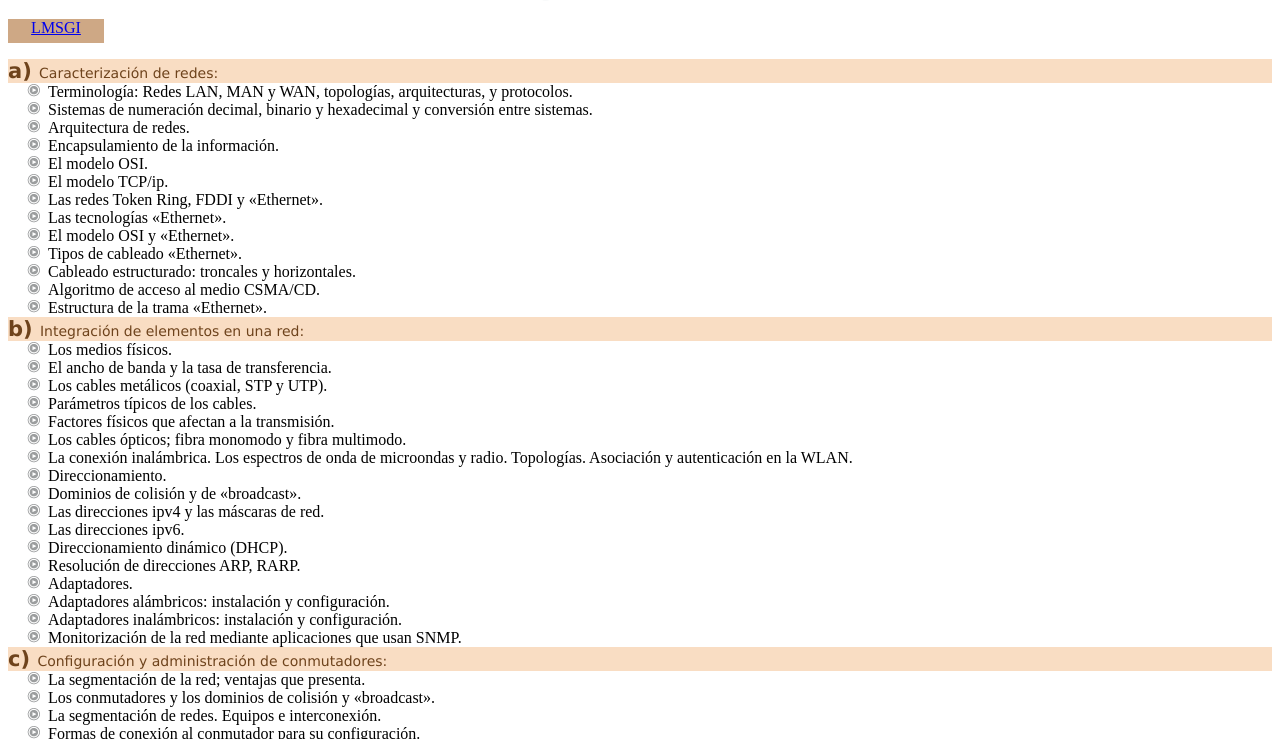
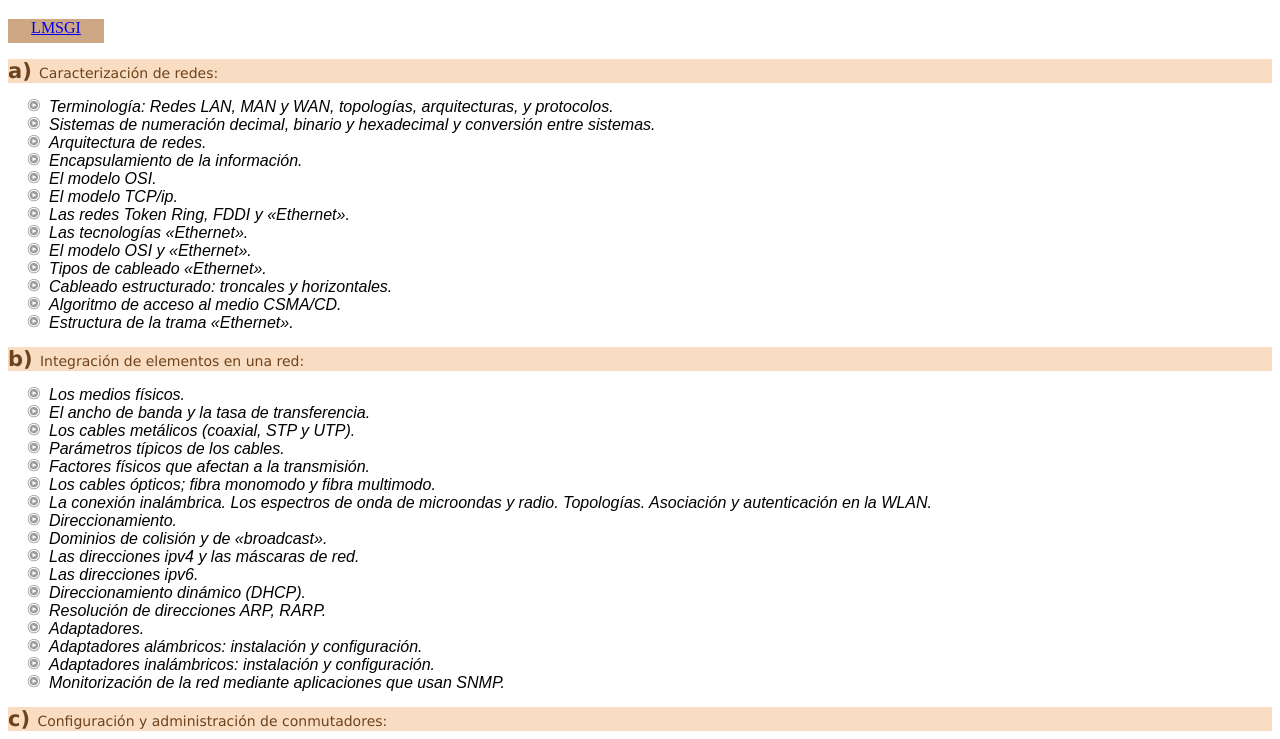
Before and after one commit to AngelicaVazquez/AngelicaVS_DIW, a plain HTML site: page Unidad1/ejercicio5/listas.html in a window 1280 px wide. Shown: the part 61-800 px from the top of the page. Drawn offline with Linux system fonts and the light colour scheme.

Commit message:
Update listas.css

```diff
--- a/Unidad1/ejercicio5/listas.css
+++ b/Unidad1/ejercicio5/listas.css
@@ -17,6 +17,8 @@ ol {
 	font-size: 14px;
 	background-color: #F9DDC3;
 	color: #6E431C;
+	margin-bottom: 15px;
+	margin-top: 15px;
   }
   ol > li:before {
 	content: counter(list, lower-alpha) ") ";
@@ -28,6 +30,9 @@ ol {
   ul > li
   {
 	  list-style-image: url('./imgs/vineta_circle1.png');
+	  padding-left: 1px;
+	  font-family: Arial, Helvetica, sans-serif;
+	  font-style: italic;
   }
 
 ul.redes li {
@@ -51,7 +56,7 @@ p.titulo {
 	height: 1.5em;
 	vertical-align: middle;
 }
-{ /* Hay que conseguir que este estilo se aplique al posicionarse sobre el elemento con contenido LMSGI */
+#otraasignatura a:hover {
 	font-weight: bold;
 	color: #FFF;
 }
```
